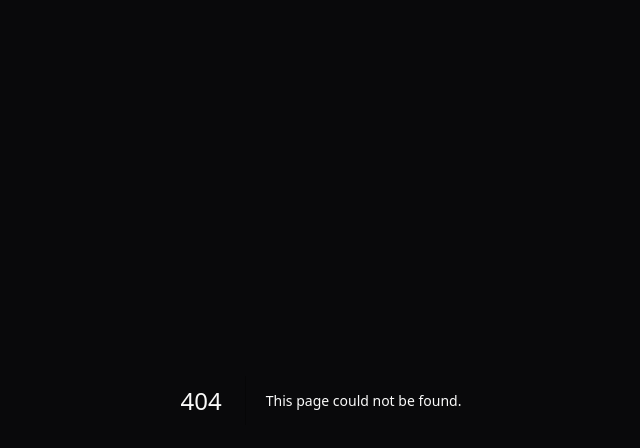
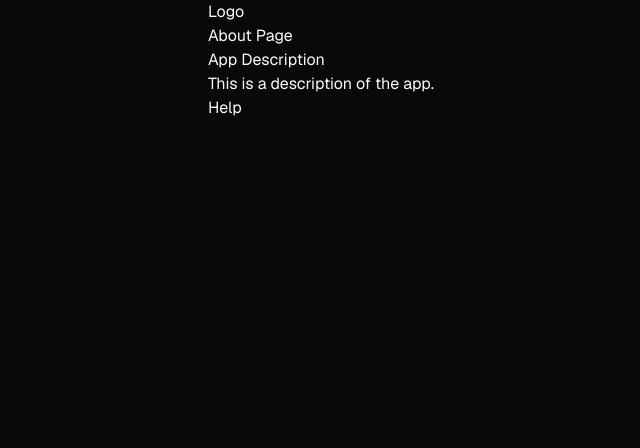
Before and after one commit to Builder-s-League/BuildersLeague-Edition1, a Next.js app: page /about in a window 1280 px wide. Before the commit this address had no page. Shown: the top 448 px of the page, without its empty margins (319-959 px from the left). Built offline with nearby package versions, Linux system fonts and the light colour scheme.

Commit message:
about page

```diff
--- /dev/null
+++ b/src/app/about/page.tsx
@@ -0,0 +1,23 @@
+import Link from 'next/link'
+
+export default function AboutPage() {
+  return (
+    <div>
+      <header>
+        <div>Logo</div>
+        <h1>About Page</h1>
+      </header>
+      <main>
+        <section>
+          <h2>App Description</h2>
+          <p>This is a description of the app.</p>
+        </section>
+        <section>
+          <Link href="/tour">
+            <button>Help</button>
+          </Link>
+        </section>
+      </main>
+    </div>
+  )
+}
--- a/src/components/Header.tsx
+++ b/src/components/Header.tsx
@@ -1,3 +1,4 @@
+import Link from 'next/link'
 import NextLogo from './NextLogo'
 import SupabaseLogo from './SupabaseLogo'
 
@@ -19,8 +20,12 @@ export default function Header() {
           rel="noreferrer"
         >
           begins
-        </a>!
+        </a>
+        !
       </p>
+      <nav>
+        <Link href="/about">About</Link>
+      </nav>
       <div className="my-8 w-full bg-gradient-to-r from-transparent via-foreground/10 to-transparent p-[1px]" />
     </div>
   )
```
